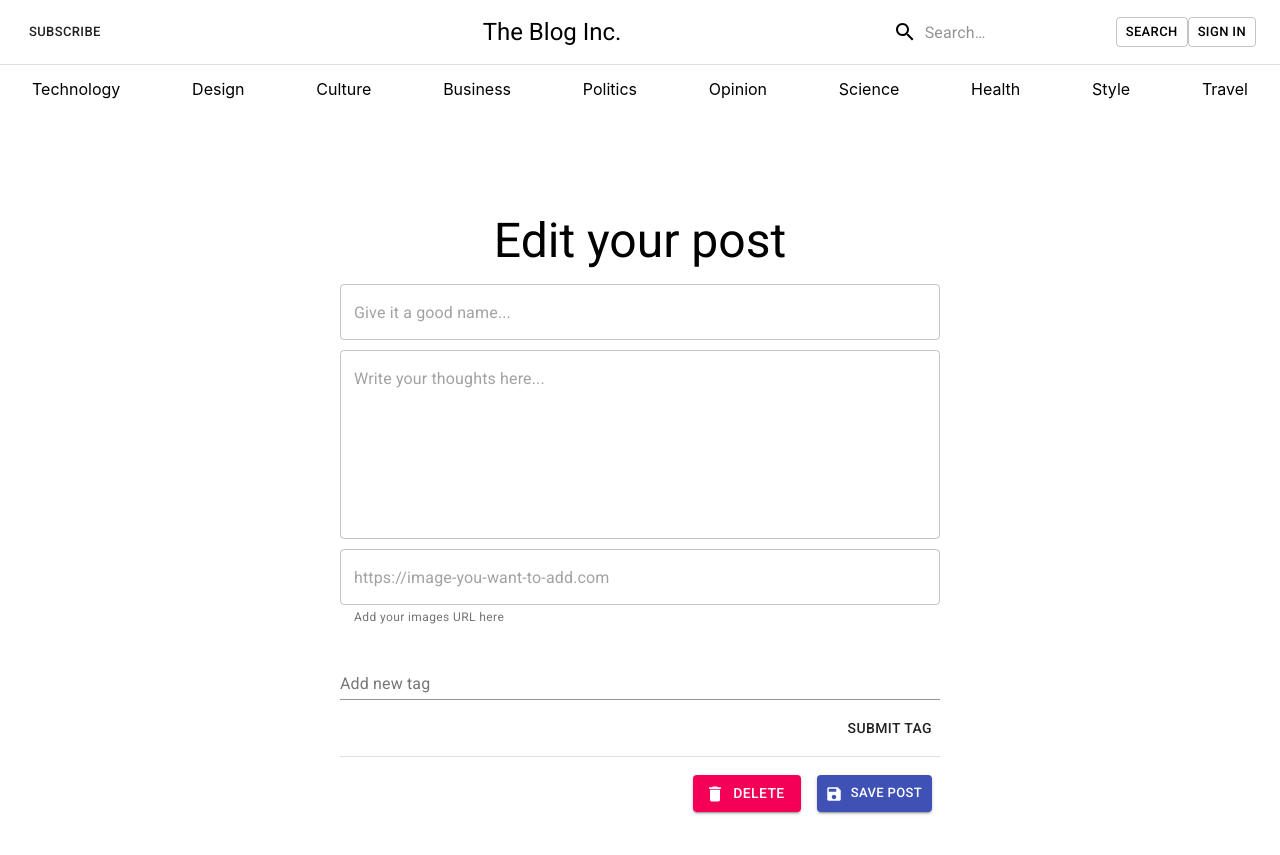
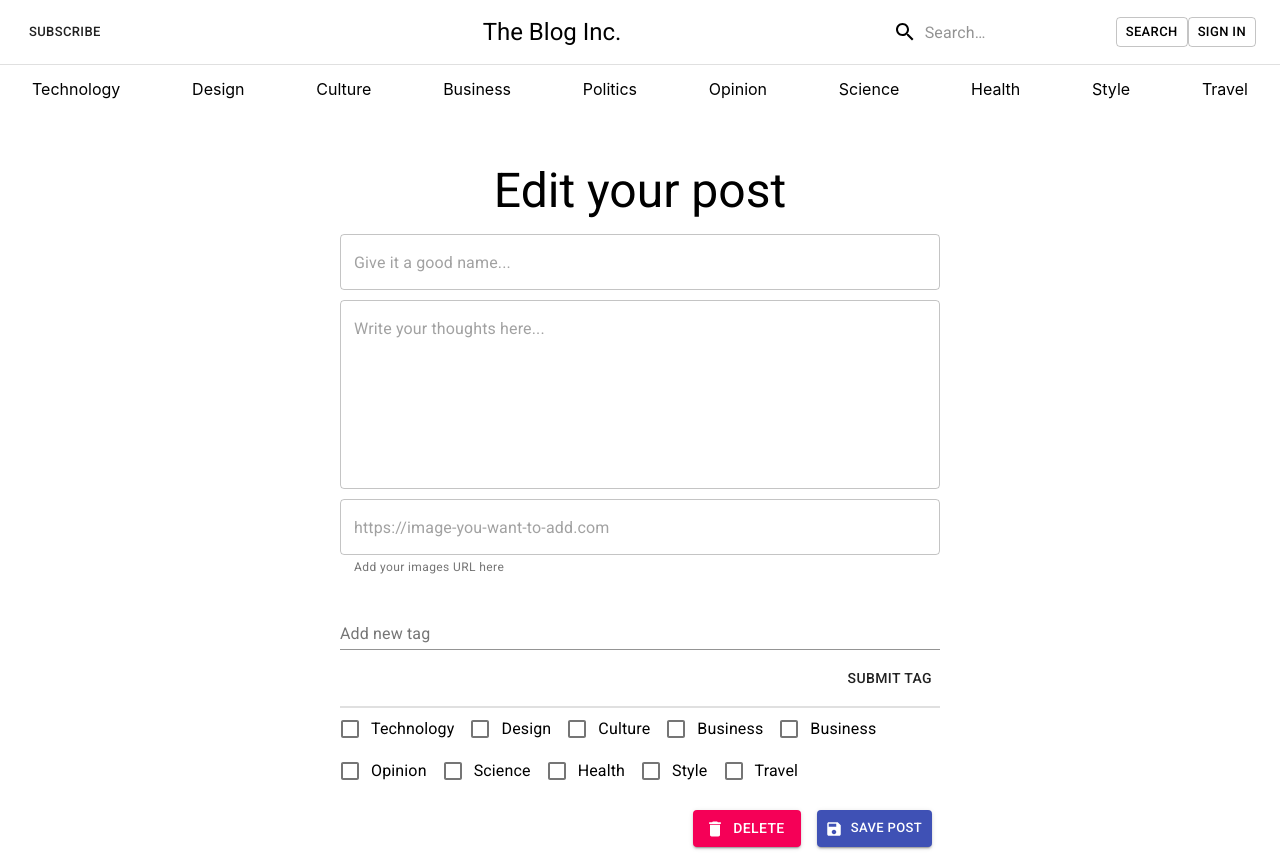
Before and after one commit to iKlotz/react-blog-project, a React (Create React App) app: page /edit-post/1 in a window 1280 px wide. Before the commit the page ends 820 px from the top, so only its background shows below. Built offline with nearby package versions, Linux system fonts and the light colour scheme; no server answers.

Commit message:
search problem solved sections added

```diff
--- a/src/client/components/Auth/Register.js
+++ b/src/client/components/Auth/Register.js
@@ -52,9 +52,6 @@ class Register extends React.Component {
             email: null,
             password: null,
         };
-        // this.setState({
-        //
-        // })
     }
 
 
@@ -94,7 +91,6 @@ class Register extends React.Component {
     };
 
     render() {
-
         if (this.props.isLoggedIn) {
             return (<Redirect to="/"/>)
         }
--- a/src/client/components/EditPost.js
+++ b/src/client/components/EditPost.js
@@ -11,6 +11,7 @@ import Redirect from "react-router-dom/es/Redirect";
 import DeleteIcon from '@material-ui/icons/Delete';
 import SaveIcon from '@material-ui/icons/Save';
 import { withStyles } from "@material-ui/core/styles";
+import Sections from "./Sections";
 
 const styles = theme => ({
     paper: {
@@ -36,7 +37,6 @@ class EditPost extends React.Component {
             authorId: undefined,
             image: undefined,
             tags: undefined
-            //why undefined and why null?
         };
     }
 
@@ -138,7 +138,7 @@ class EditPost extends React.Component {
         const {title, image, content, authorId} = this.state;
         return (
             <Grid container justify="center" style={{minHeight: '80vh'}}>
-                <div style={{display: 'flex', flexDirection: 'column', maxWidth: 600, minWidth: 500, marginTop: 100}}>
+                <div style={{display: 'flex', flexDirection: 'column', maxWidth: 600, minWidth: 500, marginTop: 50}}>
                     <Grid container justify='center'>
                         <Typography component="h1" variant="h3">
                             Edit your post
@@ -189,6 +189,8 @@ class EditPost extends React.Component {
                         <AddTag id={id} addTag={this.addTag}/>
                         <Divider/>
                         {this.state.tags ? ((this.state.tags.length > 0) && <TagsArray tags={this.state.tags} postId={id} handleDelete={this.handleDelete}/>) : null}
+                        <Divider/>
+                        <Sections/>
 
                         <Grid container justify="flex-end" style={{marginTop: '10px'}}>
                             <Button
--- a/src/client/components/MainFeaturedPost.js
+++ b/src/client/components/MainFeaturedPost.js
@@ -4,7 +4,7 @@ import { makeStyles } from '@material-ui/core/styles';
 import Paper from '@material-ui/core/Paper';
 import Typography from '@material-ui/core/Typography';
 import Grid from '@material-ui/core/Grid';
-import Link from '@material-ui/core/Link';
+import {Link} from 'react-router-dom';
 
 const useStyles = makeStyles((theme) => ({
     mainFeaturedPost: {
@@ -53,7 +53,14 @@ export default function MainFeaturedPost(props) {
                         <Typography variant="h5" color="inherit" paragraph>
                             {post.description}
                         </Typography>
-                        <Link variant="subtitle1" href="#" style={{textDecoration: 'none', color: 'white'}}>
+                        <Link
+                            variant="subtitle1"
+                            to={{
+                                pathname: `/post/4`,
+                                state: {
+                                    postId: 4
+                                }}}
+                            style={{textDecoration: 'none', color: 'white'}}>
                             {post.linkText}
                         </Link>
                     </div>
--- a/src/client/components/MainSection.js
+++ b/src/client/components/MainSection.js
@@ -57,10 +57,11 @@ const useStyles = makeStyles((theme) => ({
 
 
 const mainFeaturedPost = {
-    title: 'Title of a longer featured blog post',
+    title: 'Elon Musk\'s Tesla Roadster And SpaceX Starman Made First Close Approach With Mars',
     description:
-        "Multiple lines of text that form the lede, informing new readers quickly and efficiently about what's most interesting in this post's contents.",
-    image: 'https://source.unsplash.com/random',
+        "Car and space enthusiasts alike are sure to get excited with this news. Starman, the spacesuit-clad mannequin by SpaceX, just \"drived\" by Mars for the very first time.",
+    //image: 'https://source.unsplash.com/random',
+    image: 'https://cnet1.cbsistatic.com/img/KM9vLKWCuNO4yRa_feoE0LJeS5I=/1092x0/2018/02/08/3dcc95d9-a305-407d-9a7a-5aa80802cf45/screen-shot-2018-02-08-at-12-07-40-pm-1-1.jpg',
     imgText: 'main image description',
     linkText: 'Continue reading…',
 };
@@ -71,10 +72,8 @@ function MainSection() {
 
     return (
         <section className="post-section">
-            {/*<label className="title">This is my blog</label>*/}
             <Container maxWidth="false" className={classes.blogsContainer}>
                 <MainFeaturedPost post={mainFeaturedPost} />
-
                 <Grid container spacing={3}>
                     <Posts/>
                 </Grid>
--- a/src/client/components/Search.js
+++ b/src/client/components/Search.js
@@ -54,6 +54,7 @@ class Search extends React.Component {
                 <PostCard
                 title={post.title}
                 image={post.image}
+                content={post.content}
                 published={post.published}
                 author={post.first_name + ' ' + post.last_name}
                 id={post.id}
--- /dev/null
+++ b/src/client/components/Sections.js
@@ -0,0 +1,167 @@
+import React from 'react';
+import { withStyles } from '@material-ui/core/styles';
+import { green } from '@material-ui/core/colors';
+import FormGroup from '@material-ui/core/FormGroup';
+import FormControlLabel from '@material-ui/core/FormControlLabel';
+import Checkbox from '@material-ui/core/Checkbox';
+import CheckBoxOutlineBlankIcon from '@material-ui/icons/CheckBoxOutlineBlank';
+import CheckBoxIcon from '@material-ui/icons/CheckBox';
+import Favorite from '@material-ui/icons/Favorite';
+import FavoriteBorder from '@material-ui/icons/FavoriteBorder';
+
+class Sections extends React.Component {
+    // const [state, setState] = React.useState({
+    //     checkedA: true,
+    //     checkedB: true,
+    //     checkedF: true,
+    //     checkedG: true,
+    // });
+    constructor(props) {
+        super(props);
+        this.state = {
+            technology: false,
+            design: false,
+            culture: false,
+            business: false,
+            politics: false,
+            opinion: false,
+            science: false,
+            health: false,
+            style: false,
+            travel: false
+        };
+    }
+
+    handleChange = (event) => {
+        this.setState({...this.state, [event.target.name]: event.target.checked});
+    };
+
+    render() {
+
+        return (
+            <FormGroup row>
+                <FormControlLabel
+                    control={
+                        <Checkbox
+                            checked={this.state.technology}
+                            onChange={this.handleChange}
+                            name="technology"
+                            color="primary"
+                        />
+                    }
+                    label="Technology"
+                />
+                <FormControlLabel
+                    control={
+                        <Checkbox
+                            checked={this.state.design}
+                            onChange={this.handleChange}
+                            name="design"
+                            color="primary"
+                        />
+                    }
+                    label="Design"
+                />
+
+                <FormControlLabel
+                    control={
+                        <Checkbox
+                            checked={this.state.culture}
+                            onChange={this.handleChange}
+                            name="culture"
+                            color="primary"
+                        />
+                    }
+                    label="Culture"
+                />
+
+                <FormControlLabel
+                    control={
+                        <Checkbox
+                            checked={this.state.business}
+                            onChange={this.handleChange}
+                            name="business"
+                            color="primary"
+                        />
+                    }
+                    label="Business"
+                />
+
+                <FormControlLabel
+                    control={
+                        <Checkbox
+                            checked={this.state.politics}
+                            onChange={this.handleChange}
+                            name="politics"
+                            color="primary"
+                        />
+                    }
+                    label="Business"
+                />
+
+                <FormControlLabel
+                    control={
+                        <Checkbox
+                            checked={this.state.opinion}
+                            onChange={this.handleChange}
+                            name="opinion"
+                            color="primary"
+                        />
+                    }
+                    label="Opinion"
+                />
+
+                <FormControlLabel
+                    control={
+                        <Checkbox
+                            checked={this.state.science}
+                            onChange={this.handleChange}
+                            name="science"
+                            color="primary"
+                        />
+                    }
+                    label="Science"
+                />
+
+                <FormControlLabel
+                    control={
+                        <Checkbox
+                            checked={this.state.health}
+                            onChange={this.handleChange}
+                            name="health"
+                            color="primary"
+                        />
+                    }
+                    label="Health"
+                />
+
+                <FormControlLabel
+                    control={
+                        <Checkbox
+                            checked={this.state.style}
+                            onChange={this.handleChange}
+                            name="style"
+                            color="primary"
+                        />
+                    }
+                    label="Style"
+                />
+
+                <FormControlLabel
+                    control={
+                        <Checkbox
+                            checked={this.state.travel}
+                            onChange={this.handleChange}
+                            name="travel"
+                            color="primary"
+                        />
+                    }
+                    label="Travel"
+                />
+
+            </FormGroup>
+        );
+    }
+}
+
+export default Sections;
--- a/src/client/pages/SearchByTagPage.js
+++ b/src/client/pages/SearchByTagPage.js
@@ -12,9 +12,9 @@ const useStyles = makeStyles((theme) => ({
     },
 }));
 
+
 function SearchByTagPage(props) {
     const classes = useStyles();
-
 
     return (
         <Container maxWidth="false" className={classes.blogsContainer}>
```
Also changed, not shown: src/client/components/AddPost.js (+5 -5 lines), 1 other file (tests, documents, lock files or other folders).
